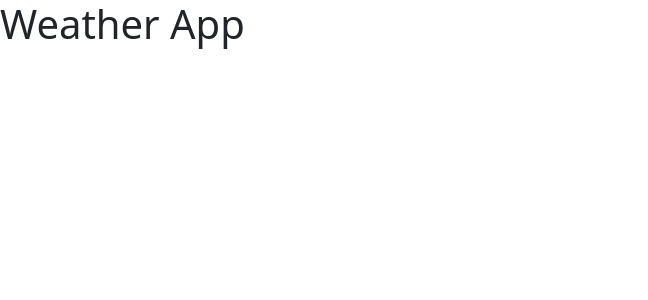
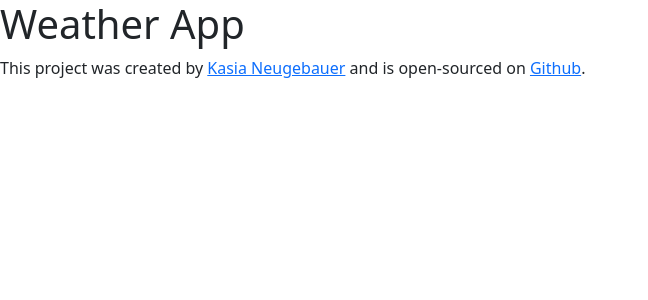
Before and after one commit to kas-neu/weather-app-react, a React (Create React App) app: page / in a window 1280 px wide. Shown: the top 300 px of the page, without its empty margins (0-648 px from the left). Built offline with nearby package versions, Linux system fonts and the light colour scheme.

Commit message:
added footer section with links

```diff
--- a/src/App.js
+++ b/src/App.js
@@ -5,6 +5,17 @@
     <div className="App">
       {" "}
       <h1>Weather App</h1>
+      <footer>
+        This project was created by{" "}
+        <a href="https://github.com/kas-neu" target="_blank">
+          Kasia Neugebauer
+        </a>{" "}
+        and is open-sourced on{" "}
+        <a href="https://github.com/kas-neu/weather-app-react" target="_blank">
+          Github
+        </a>
+        .
+      </footer>
     </div>
   );
 };
```
